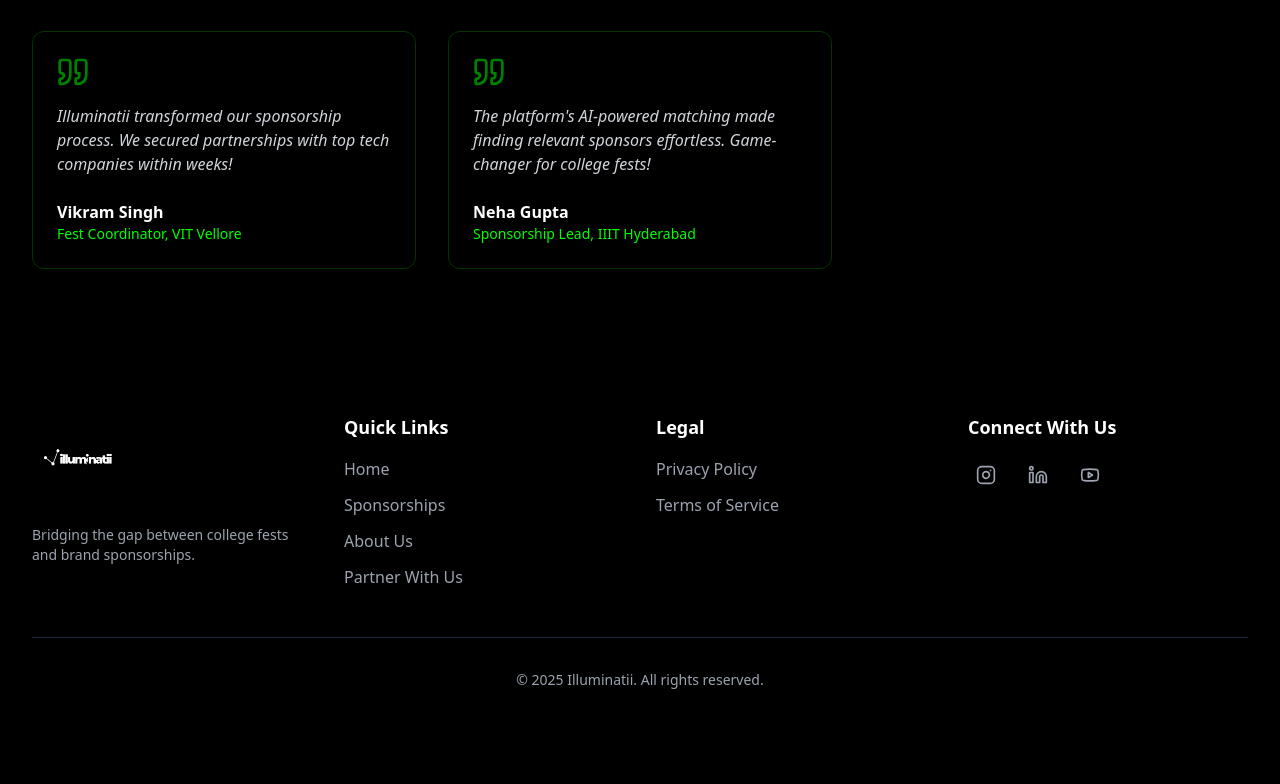
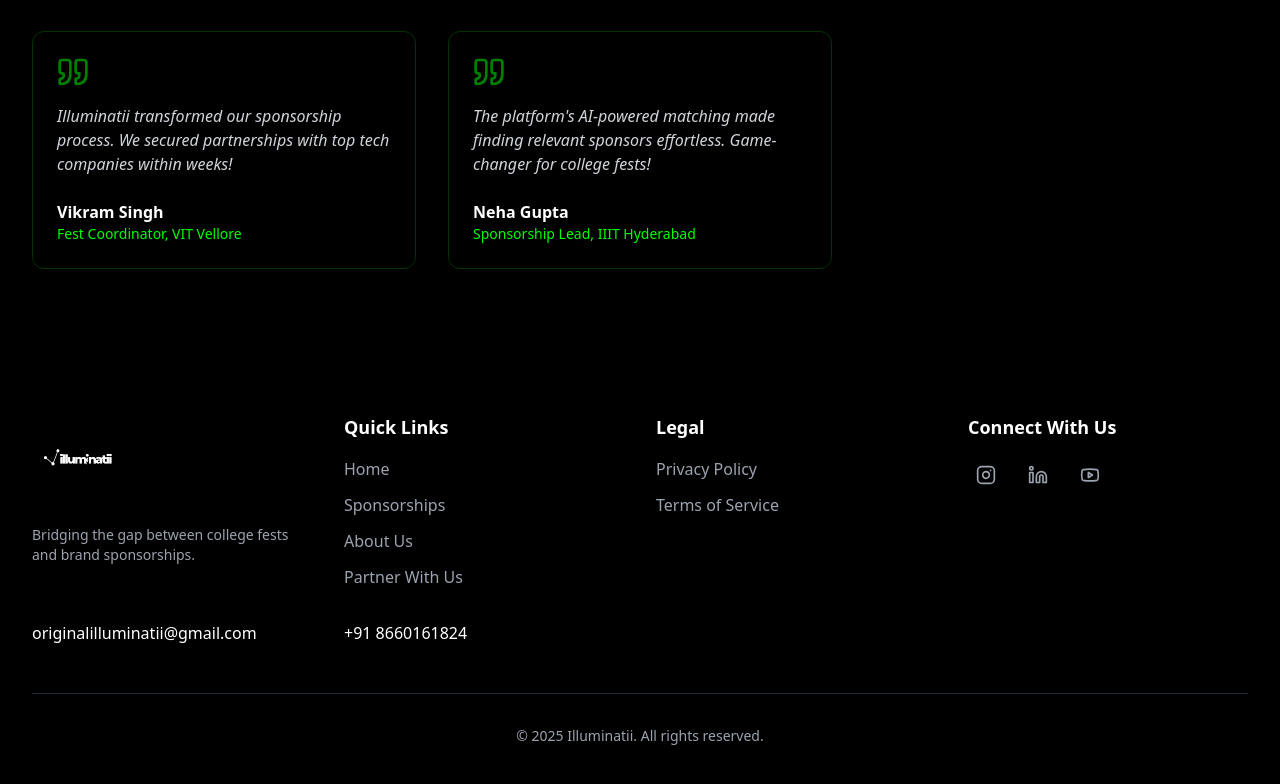
Before and after one commit to ashishgowda008/illuminati-V1, a React (Vite) app: page / in a window 1280 px wide. Shown: the part 2233-3017 px from the top of the page. Before the commit the page ends 2971 px from the top, so only its background shows below. Built offline with nearby package versions, Linux system fonts and the light colour scheme; no server answers; the database is empty.

Commit message:
Update Footer.tsx

```diff
--- a/src/components/Footer.tsx
+++ b/src/components/Footer.tsx
@@ -92,6 +92,8 @@ const Footer = () => {
               </a>
             </div>
           </div>
+          <p>originalilluminatii@gmail.com</p>
+           <p>+91 8660161824 </p>
         </div>
 
         {/* Copyright */}
```
